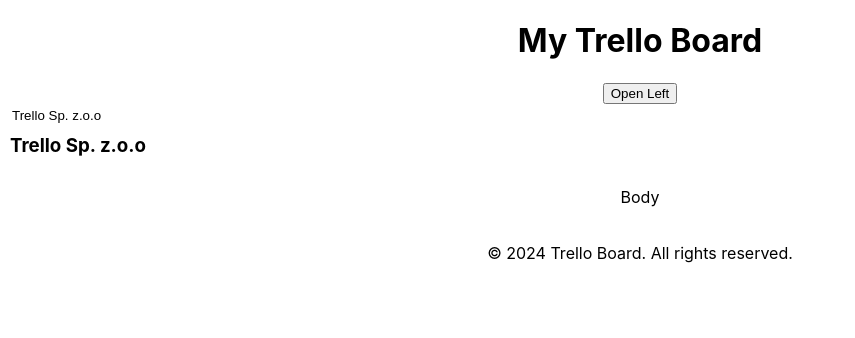
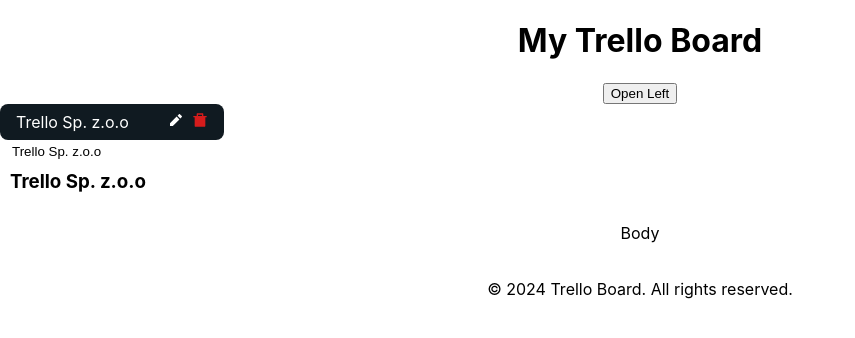
Before and after one commit to jagodabie/trello-board, a React (Create React App) app: page / in a window 1280 px wide. Shown: the top 338 px of the page, without its empty margins (0-855 px from the left). Built offline with nearby package versions, Linux system fonts and the light colour scheme.

Commit message:
feat(): read mode element

```diff
--- /dev/null
+++ b/src/assets/icons/Delete.tsx
@@ -0,0 +1,16 @@
+export const Delete = () => {
+  return (
+    <svg
+      width='16'
+      height='16'
+      viewBox='0 0 16 16'
+      fill='none'
+      xmlns='http://www.w3.org/2000/svg'
+    >
+      <path
+        d='M4.66665 3.99992V1.99992C4.66665 1.82311 4.73688 1.65354 4.86191 1.52851C4.98693 1.40349 5.1565 1.33325 5.33331 1.33325H10.6666C10.8435 1.33325 11.013 1.40349 11.1381 1.52851C11.2631 1.65354 11.3333 1.82311 11.3333 1.99992V3.99992H14.6666V5.33325H13.3333V13.9999C13.3333 14.1767 13.2631 14.3463 13.1381 14.4713C13.013 14.5963 12.8435 14.6666 12.6666 14.6666H3.33331C3.1565 14.6666 2.98693 14.5963 2.86191 14.4713C2.73688 14.3463 2.66665 14.1767 2.66665 13.9999V5.33325H1.33331V3.99992H4.66665ZM5.99998 2.66659V3.99992H9.99998V2.66659H5.99998Z'
+        fill='#D61C1C'
+      />
+    </svg>
+  );
+};
--- /dev/null
+++ b/src/assets/icons/Edit.tsx
@@ -0,0 +1,23 @@
+export const Edit = () => {
+  return (
+    <svg
+      width='16'
+      height='16'
+      viewBox='0 0 16 16'
+      fill='none'
+      xmlns='http://www.w3.org/2000/svg'
+    >
+      <g clip-path='url(#clip0_1_731)'>
+        <path
+          d='M8.6 4.57206L11.428 7.40072L4.828 14.0001H2V11.1714L8.6 4.57139V4.57206ZM9.54267 3.62939L10.9567 2.21472C11.0817 2.08974 11.2512 2.01953 11.428 2.01953C11.6048 2.01953 11.7743 2.08974 11.8993 2.21472L13.7853 4.10072C13.9103 4.22574 13.9805 4.39528 13.9805 4.57206C13.9805 4.74883 13.9103 4.91837 13.7853 5.04339L12.3707 6.45739L9.54267 3.62939Z'
+          fill='#fff'
+        />
+      </g>
+      <defs>
+        <clipPath id='clip0_1_731'>
+          <rect width='16' height='16' fill='white' />
+        </clipPath>
+      </defs>
+    </svg>
+  );
+};
--- /dev/null
+++ b/src/components/UI/ReadModeElement/ReadModeElement.tsx
@@ -0,0 +1,35 @@
+import { ReadModeElementWrapper } from '.';
+import { Delete } from '../../../assets/icons/Delete';
+import { Edit } from '../../../assets/icons/Edit';
+
+export const ReadModeElement = ({
+  name,
+  boardElementClass,
+  isActionVisible = false,
+  onEdit,
+  onDelete,
+}: {
+  name: string;
+  boardElementClass: string;
+  isActionVisible?: boolean;
+  onEdit?: () => void;
+  onDelete?: () => void;
+}) => {
+  return (
+    <ReadModeElementWrapper boardElementClass={boardElementClass}>
+      <div className={`${boardElementClass}-name`} role='button' tabIndex={0}>
+        {name}
+      </div>
+      {isActionVisible && (
+        <div className={`${boardElementClass}-actions`} role='group'>
+          <div role='button' aria-label='edit' onClick={onEdit}>
+            <Edit />
+          </div>
+          <div role='button' aria-label='delete' onClick={onDelete}>
+            <Delete />
+          </div>
+        </div>
+      )}
+    </ReadModeElementWrapper>
+  );
+};
--- /dev/null
+++ b/src/components/UI/ReadModeElement/index.ts
@@ -0,0 +1,23 @@
+import styled from 'styled-components';
+
+interface ReadModeElementWrapperProps {
+  boardElementClass?: string;
+}
+
+export const ReadModeElementWrapper = styled.div<ReadModeElementWrapperProps>`
+  display: flex;
+  justify-content: space-between;
+  background-color: #101a21;
+  color: #fff;
+  padding: 0.5rem 1rem;
+  border-radius: 0.5rem;
+  width: 12rem;
+  ${(props) =>
+    props.boardElementClass &&
+    `
+    .${props.boardElementClass}-actions {
+      display: flex;
+      gap: 0.5rem;
+    }
+  `};
+`;
--- a/src/pages/BoardView.tsx
+++ b/src/pages/BoardView.tsx
@@ -1,21 +1,37 @@
 import { BoardHeader, BoardMain, Heading, StyledBoardView } from '.';
 import { Input } from '../components/UI/Input/Input';
-import { useAppSelector } from '../hooks/useAppDispatch';
+import { ReadModeElement } from '../components/UI/ReadModeElement/ReadModeElement';
+import { useAppDispatch, useAppSelector } from '../hooks/useAppDispatch';
+import { setActiveItem } from '../store/slices/actions';
 
 export const BoardView = ({ id }: { id: string }) => {
-  const workspace = useAppSelector((state) =>
+  const dispatch = useAppDispatch();
+  const activeWorkspace = useAppSelector((state) =>
     state.board.workspaces.find((workspace) => workspace.id === id)
   );
 
   return (
     <StyledBoardView>
       <BoardHeader>
+        <ReadModeElement
+          name={activeWorkspace?.name || ''}
+          boardElementClass='workspace'
+          isActionVisible
+        />
+
         <Input
-          name='tasks-list'
-          placeholder='Add list'
-          defaultValue={workspace?.name || ''}
+          placeholder='Add a title'
+          name='title'
+          // TODO: remov e console log dispatch(setActiveItem)
+          onBlur={(value) => console.log(value)}
+          defaultValue={activeWorkspace?.name}
+          type='text'
         />
-        <Heading>{workspace?.name || ''}</Heading>
+        <Heading
+          onClick={() => dispatch(setActiveItem(activeWorkspace?.id || ''))}
+        >
+          {activeWorkspace?.name}
+        </Heading>
       </BoardHeader>
       <BoardMain>Body</BoardMain>
     </StyledBoardView>
```
Also changed, not shown: src/assets/icons/Plus.tsx (added, +21 -0 lines).
